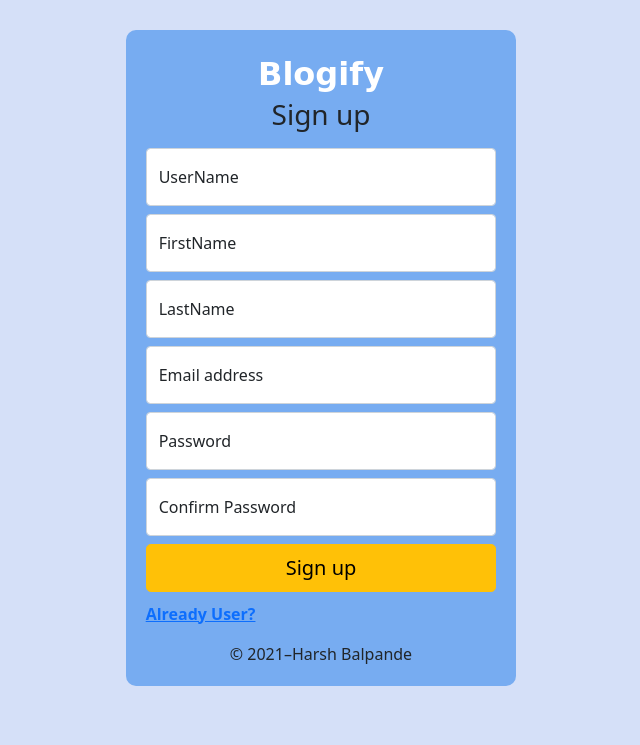
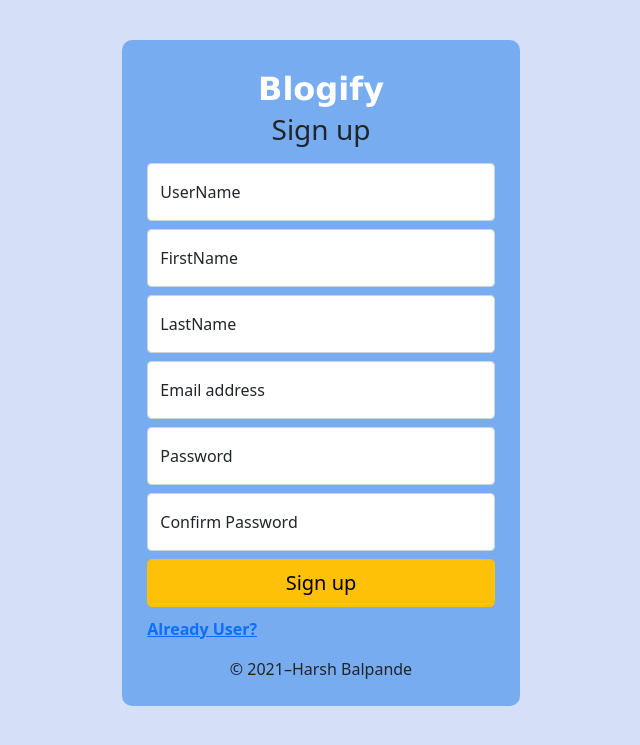
Before and after one commit to harshbalpande55/Blogify, a Django app: template blog/templates/signup.html in a window 1280 px wide. Shown: the top 745 px of the page, without its empty margins (319-959 px from the left). Run offline with Django 3.2, Linux system fonts and the light colour scheme; the template is opened without the code that fills it, so the values that code supplies are empty; parts of the project's set-up code (start-up, migrations or seed data) failed here and were passed over.

Commit message:
Update signup.css

```diff
--- a/blog/static/css/signup.css
+++ b/blog/static/css/signup.css
@@ -1,14 +1,14 @@
 .mid{
     text-align: center;
-    margin-top: 30px;
+    margin: 40px 0px 25px 0px;
     background-color:#77ACF1;
-    padding: 20px;
+    padding:25px;
     border-radius: 10px;
 }
 
 #brand{
     font-size:xx-large;
-    font-family: cursive;
+    font-family:Verdana, Geneva, Tahoma, sans-serif;
     font-weight: 600;
     color: white;
     margin-right: 0px;
```
